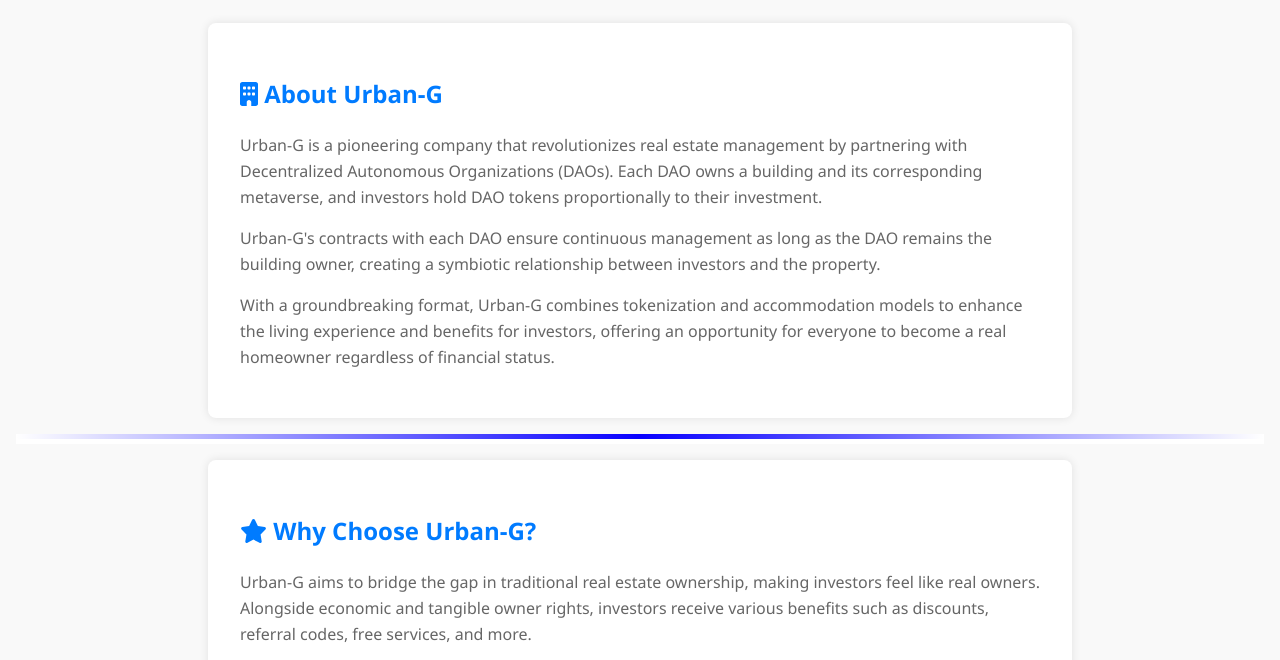
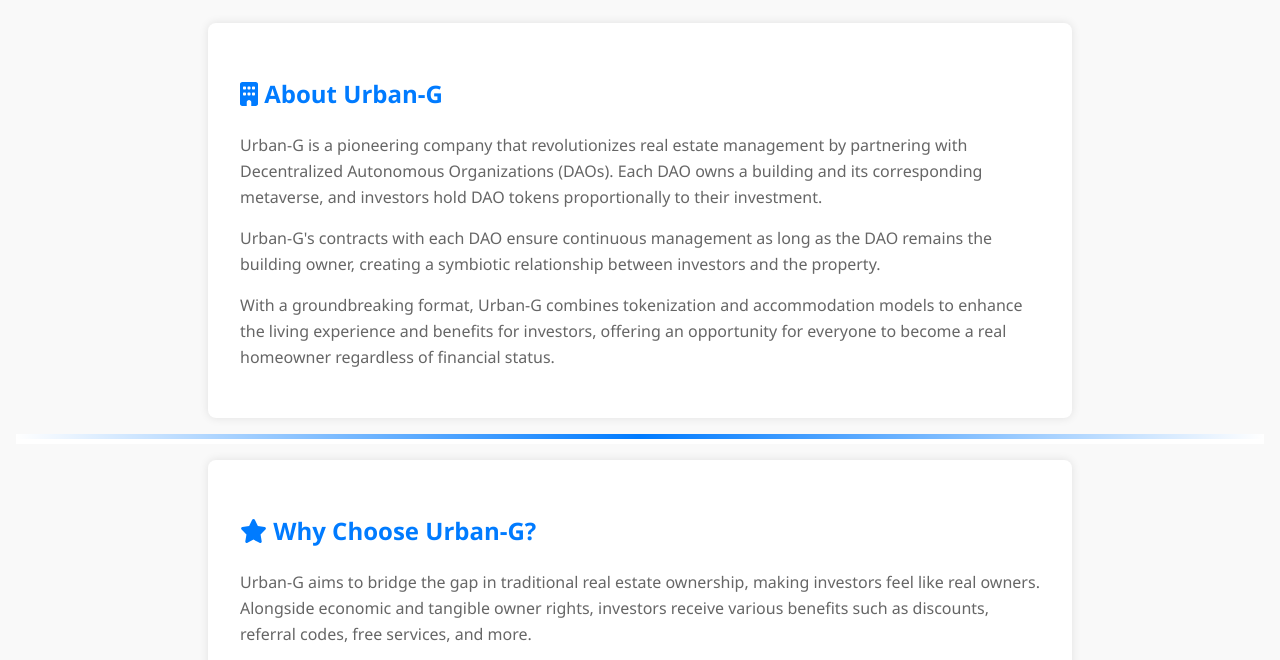
Before and after one commit to HElium-IT/helium-it.github.io, a plain HTML site: page home.html in a window 1280 px wide. Shown: the part 92-752 px from the top of the page. Drawn offline with Linux system fonts and the light colour scheme.

Commit message:
color fix

```diff
--- a/home.html
+++ b/home.html
@@ -24,7 +24,7 @@
             left: 0;
             width: 100%;
             height: 50%;
-            background: linear-gradient(to right, transparent, #0800ff, transparent);
+            background: linear-gradient(to right, transparent, #007bff, transparent);
             z-index: 1;
         }
 
```
